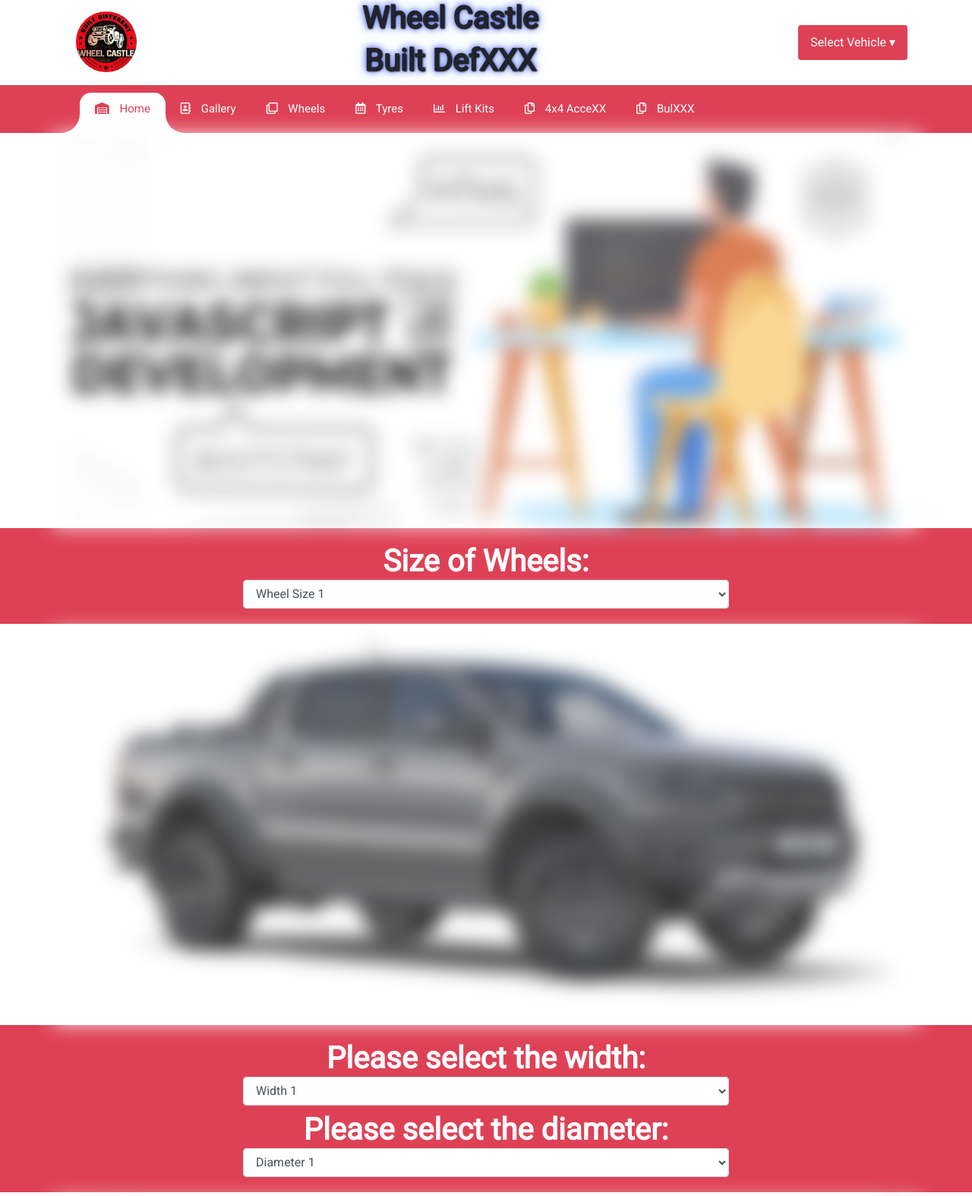
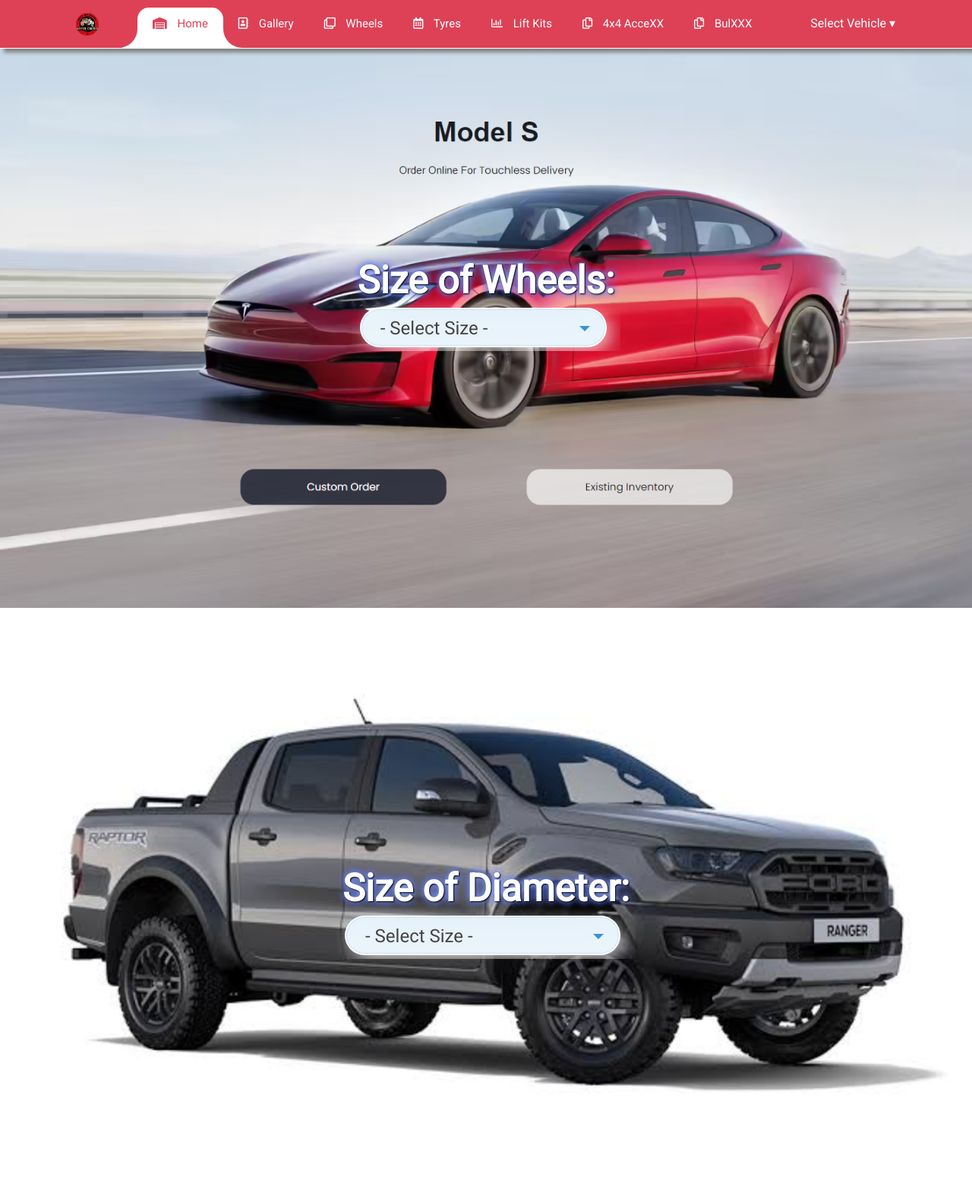
Before and after one commit to miniblaster/CarCastle_Netlify, a plain HTML site: page index.html in a window 1280 px wide. Shown: the top 1574 px of the page at 76% size. Drawn offline with nearby package versions, Linux system fonts and the light colour scheme.

Commit message:
completed_1

```diff
--- a/assets/css/custom.css
+++ b/assets/css/custom.css
@@ -1,4 +1,8 @@
 @import url('https://fonts.googleapis.com/css?family=Roboto');
+
+html {
+  scroll-behavior: smooth;
+}
 
 body {
 	font-family: 'Roboto', sans-serif;
@@ -89,6 +93,14 @@ ul.dropdown {
 
 
 /*----------bootstrap-navbar-css------------*/
+
+.navbar {
+	position: fixed;
+	width: 100%;
+	z-index: 2000;
+	box-shadow: 5px 5px 5px grey;
+	border-bottom: 1px solid white;
+}
 
 .navbar-logo{
 	padding: 15px;
@@ -212,16 +224,18 @@ ul.dropdown {
 
 /* Start Video Associate */
 
-.section-background + h1 {
-	/* position: absolute; */
+.section-background h1 {
+	font-size: 50px;
+	font-weight: 800;
+	color: white !important;
+	text-shadow: 1px 1px 2px black, 0 0 0.2em lightblue, 0 0 0.2em blue;
+}
+
+.section-background div {
+	margin: auto;
 	z-index: 10;
-	left: 25%;
-	top: 40%;
-	font-weight: 800;
-	background-color: #de4156 !important;
-	color: #fff !important;
-	padding-top: 20px;
-	padding-bottom: 20px;
+	overflow: hidden;
+	/* max-height: 220px; */
 }
 
 /* End Video Associate */
@@ -229,7 +243,7 @@ ul.dropdown {
 
 /* RWD - Responsive Web Design */
 
-@media(min-width: 992px){
+@media(min-width: 1200px){
 	.navbar-expand-custom {
 	    -ms-flex-flow: row nowrap;
 	    flex-flow: row nowrap;
@@ -252,10 +266,13 @@ ul.dropdown {
 	}
 }
 
-@media (max-width: 991px){
+@media (max-width: 1199px){
   .navbar .container {
     width: 100%;
   }
+	.navbar-logo {
+		display: none;
+	}
 	#navbarSupportedContent ul li a{
 		padding: 12px 30px;
 	}
@@ -291,13 +308,16 @@ ul.dropdown {
   .logo-bar .text-div {
     text-align: center;
   }
-	.section-background + h1 {
-		font-weight: 400;
-		font-size: 2rem;
+	.section-background h1 {
+		font-weight: 600;
+		font-size: 40px;
 		left: 20%;
 		top: 30%;
 		margin-top: 10px;
 		margin-bottom: 10px;
+	}
+	.dropdown-el {
+		font-size: 20px !important;
 	}
 }
 
@@ -310,13 +330,20 @@ ul.dropdown {
     max-width: 200px;
     flex-grow: 1;
   }
-	.section-background + h1 {
-		font-weight: 200;
-		font-size: 1.5rem;
+	.section-background h1 {
+		font-weight: 300;
+		font-size: 30px;
 		left: 15%;
 		top: 20%;
 		margin-top: 5px;
 		margin-bottom: 5px;
+	}
+	.dropdown-el {
+		font-size: 18px !important;
+	}
+	.section-background div {
+		position: unset;
+		margin: auto;
 	}
 }
 
@@ -329,7 +356,7 @@ ul.dropdown {
   background-attachment: fixed;
   background-position: center;
   background-size: cover;
-  height: 65vh;
+  height: 100vh;
   width: 100%;
   color: #FFFFFF;
   display: flex;
@@ -338,43 +365,137 @@ ul.dropdown {
 }
 
 .parallax1 {
-	background-image: url("../img/Gif1.gif");
-	opacity: .8;
+	background-image: url("../img/model3.PNG");
+	/* opacity: .8;
 	-webkit-filter: blur(12px);
 	-moz-filter: blur(12px);
 	-o-filter: blur(12px);
 	-ms-filter: blur(12px);
-	filter: blur(12px);
+	filter: blur(12px); */
 }
 
 .parallax2 {
   background-image: url("../img/car.jpeg");
-	opacity: .8;
+	/* opacity: .8;
 	-webkit-filter: blur(12px);
 	-moz-filter: blur(12px);
 	-o-filter: blur(12px);
 	-ms-filter: blur(12px);
-	filter: blur(12px);
+	filter: blur(12px); */
 }
 
 .parallax3 {
-  background-image: url("../img/Gif1.gif");
-	opacity: .8;
+  background-image: url("../img/modelY.PNG");
+	/* opacity: .8;
 	-webkit-filter: blur(12px);
 	-moz-filter: blur(12px);
 	-o-filter: blur(12px);
 	-ms-filter: blur(12px);
-	filter: blur(12px);
+	filter: blur(12px); */
 }
 
 .parallax4 {
   background-image: url("../img/car.jpeg");
-	opacity: .8;
+	/* opacity: .8;
 	-webkit-filter: blur(12px);
 	-moz-filter: blur(12px);
 	-o-filter: blur(12px);
 	-ms-filter: blur(12px);
-	filter: blur(12px);
+	filter: blur(12px); */
 }
 
 /* End Parallax CSS */
+
+
+/* Start Select CSS */
+
+.dropdown-el {
+	font-size: 24px;
+	width: 95%;
+	box-shadow: inset 0 -3em 3em rgba(255, 255, 255, .6), 0 0 0 2px rgb(255, 255, 255),
+    0.3em 0.3em 1em rgba(255, 255, 255, .8);
+	margin-left: 5px;
+	margin-right: 5px;
+  position: relative;
+  display: inline-block;
+  min-height: 2em;
+  max-height: 2em;
+  overflow: hidden;
+  cursor: pointer;
+  text-align: left;
+  white-space: nowrap;
+  color: #444;
+  outline: none;
+  border: 0.06em solid transparent;
+  border-radius: 1em;
+  background-color: #cde4f5;
+  transition: 0.3s all ease-in-out;
+}
+.dropdown-el input:focus + label {
+  background: #def;
+}
+.dropdown-el input {
+  width: 1px;
+  height: 1px;
+  display: inline-block;
+  position: absolute;
+  opacity: 0.01;
+}
+.dropdown-el label {
+  border-top: 0.06em solid #d9d9d9;
+  display: block;
+  height: 2em;
+  line-height: 2em;
+  padding-left: 1em;
+  padding-right: 3em;
+  cursor: pointer;
+  position: relative;
+  transition: 0.3s color ease-in-out;
+}
+.dropdown-el label:nth-child(2) {
+  margin-top: 2em;
+  border-top: 0.06em solid #d9d9d9;
+}
+.dropdown-el input:checked + label {
+  display: block;
+  border-top: none;
+  position: absolute;
+  top: 0;
+  width: 100%;
+}
+.dropdown-el input:checked + label:nth-child(2) {
+  margin-top: 0;
+  position: relative;
+}
+.dropdown-el::after {
+  content: "";
+  position: absolute;
+  right: 0.8em;
+  top: 0.9em;
+  border: 0.3em solid #3694d7;
+  border-color: #3694d7 transparent transparent transparent;
+  transition: 0.4s all ease-in-out;
+}
+.dropdown-el.expanded {
+  border: 0.06em solid #3694d7;
+  background: #fff;
+  border-radius: 0.25em;
+  padding: 0;
+  box-shadow: rgba(0, 0, 0, 0.1) 3px 3px 5px 0px;
+  max-height: 15em;
+}
+.dropdown-el.expanded label {
+  border-top: 0.06em solid #d9d9d9;
+}
+.dropdown-el.expanded label:hover {
+  color: #3694d7;
+}
+.dropdown-el.expanded input:checked + label {
+  color: #3694d7;
+}
+.dropdown-el.expanded::after {
+  transform: rotate(-540deg);
+  top: 0.55em;
+}
+
+/* End Select */
--- a/assets/js/custom.js
+++ b/assets/js/custom.js
@@ -60,20 +60,12 @@ jQuery(document).ready(function($){
 	target.parent().addClass('active');
 });
 
-// Add active class on another page linked
-// ==========================================
-// $(window).on('load',function () {
-//     var current = location.pathname;
-//     console.log(current);
-//     $('#navbarSupportedContent ul li a').each(function(){
-//         var $this = $(this);
-//         // if the current path is like this link, make it active
-//         if($this.attr('href').indexOf(current) !== -1){
-//             $this.parent().addClass('active');
-//             $this.parents('.menu-submenu').addClass('show-dropdown');
-//             $this.parents('.menu-submenu').parent().addClass('active');
-//         }else{
-//             $this.parent().removeClass('active');
-//         }
-//     })
-// });
+$('.dropdown-el').click(function(e) {
+  e.preventDefault();
+  e.stopPropagation();
+  $(this).toggleClass('expanded');
+  $('#'+$(e.target).attr('for')).prop('checked',true);
+});
+$(document).click(function() {
+  $('.dropdown-el').removeClass('expanded');
+});
--- a/index.html
+++ b/index.html
@@ -18,7 +18,7 @@
 <body>
 
   <!-- Start Logo-bar -->
-  <div class="logo-bar">
+  <!-- <div class="logo-bar">
     <div class="container">
       <div class="row">
         <div class="col-2">
@@ -41,17 +41,18 @@
         </div>
       </div>
     </div>
-  </div>
+  </div> -->
   <!-- End logo-bar -->
 
   <!-- Start Navbar -->
   <nav class="navbar navbar-expand-custom navbar-mainbg">
     <div class="container">
-      <div class="m-auto">
       <button class="navbar-toggler" type="button" aria-controls="navbarSupportedContent" aria-expanded="false" aria-label="Toggle navigation">
         <i class="fas fa-bars text-white"></i>
       </button>
-      </div>
+      <a class="navbar-brand navbar-logo" href="#">
+        <img class="logo-img" src="./assets/img/logo.PNG" alt="Logo" width="30" height="30">
+      </a>
       <div class="collapse navbar-collapse" id="navbarSupportedContent">
         <ul class="navbar-nav">
           <div class="hori-selector"><div class="left"></div><div class="right"></div></div>
@@ -78,60 +79,76 @@
           </li>
         </ul>
       </div>
+      <div class="dropdown-div d-flex align-items-center">
+        <button class="btn btn-select-vehicle position-relative"> Select Vehicle &dtrif;
+          <ul class="dropdown">
+            <li><a href="#"> Year </a></li>
+            <li><a href="#"> Make </a></li>
+            <li><a href="#"> Modal </a></li>
+          </ul>
+        </button>
+      </div>
     </div>
   </nav>
   <!-- End navbar -->
 
   <!-- Start Video Div 1 -->
-  <div class="container video-container section-background parallax1" id="home-video"></div>
-  <h1 class="text-primary text-center">
+  <div class="video-container section-background parallax1" id="home-video">
+    <div class="px-2">
+      <h1 class="text-center">
         Size of Wheels:
-    <select class="form-control w-50 mx-auto">
-      <option> Wheel Size 1 </option>
-      <option> Wheel Size 2 </option>
-      <option> Wheel Size 3 </option>
-    </select>
       </h1>
+      <span class="dropdown-el">
+        <input type="radio" name="sortType" value="Relevance" checked="checked" id="sort-relevance"><label for="sort-relevance"> - Select Size -</label>
+        <input type="radio" name="sortType" value="Popularity" id="sort-best"><label for="sort-best"> Wheel Size 1 </label>
+        <input type="radio" name="sortType" value="PriceIncreasing" id="sort-low"><label for="sort-low"> Wheel Size 2 </label>
+        <input type="radio" name="sortType" value="PriceDecreasing" id="sort-high"><label for="sort-high"> Wheel Size 3 </label>
+      </span>
+    </div>
+  </div>
   <!-- End Video Div 1 -->
 
   <!-- Start Video Div 2 -->
-  <div class="container video-container section-background parallax2" id=""></div>
-  <h1 class="text-primary text-center">
-    Please select the width:
-    <select class="form-control w-50 mx-auto mb-2">
-      <option> Width 1 </option>
-      <option> Width 2 </option>
-      <option> Width 3 </option>
-    </select>
-    Please select the diameter:
-    <select class="form-control w-50 mx-auto">
-      <option> Diameter 1 </option>
-      <option> Diameter 2 </option>
-      <option> Diameter 3 </option>
-    </select>
+  <div class="video-container section-background parallax2" id="">
+    <div class="px-2">
+      <h1 class="text-center">
+        Size of Diameter:
       </h1>
+      <span class="dropdown-el">
+        <input type="radio" name="sortType1" value="Relevance1" checked="checked" id="sort-relevance1"><label for="sort-relevance1"> - Select Size -</label>
+        <input type="radio" name="sortType1" value="Popularity1" id="sort-best1"><label for="sort-best1"> Diameter 1 </label>
+        <input type="radio" name="sortType1" value="PriceIncreasing1" id="sort-low1"><label for="sort-low1"> Diameter 2 </label>
+        <input type="radio" name="sortType1" value="PriceDecreasing1" id="sort-high1"><label for="sort-high1"> Diameter 3 </label>
+      </span>
+    </div>
+  </div>
   <!-- End Video Div 2 -->
 
   <!-- Start Video Div 3 -->
-  <div class="container video-container section-background parallax3" id="gallery-video"></div>
-  <h1 class="text-primary text-center">
+  <div class="video-container section-background parallax3" id="gallery-video">
+    <h1 class="text-center">
       Gallery Section:
       <p class="container" style="font-size: 25px;">
         Lorem ipsum dolor sit amet consectetur adipisicing elit. Veritatis minima fuga debitis quasi eius aliquid sapiente? Cumque blanditiis quibusdam, ex totam aliquam provident alias culpa, sit illo, eum doloribus doloremque. Lorem ipsum dolor sit amet consectetur adipisicing elit.
       </p>
     </h1>
+  </div>
   <!-- End Video Div 3 -->
 
   <!-- Start Video Div 4 -->
-  <div class="container video-container section-background parallax4" id="wheels-video"></div>
-  <h1 class="text-primary text-center">
-    Wheels Video:
-    <select class="form-control w-50 mx-auto">
-      <option> Wheels Video 1 </option>
-      <option> Wheels Video 2 </option>
-      <option> Wheels Video 3 </option>
-    </select>
+  <div class="video-container section-background parallax4" id="wheels-video">
+    <div class="px-2">
+      <h1 class="text-center">
+        Size of Wheels:
       </h1>
+      <span class="dropdown-el">
+        <input type="radio" name="sortType2" value="Relevance2" checked="checked" id="sort-relevance2"><label for="sort-relevance2"> - Select Size -</label>
+        <input type="radio" name="sortType2" value="Popularity2" id="sort-best2"><label for="sort-best2"> Wheel Size 1 </label>
+        <input type="radio" name="sortType2" value="PriceIncreasing2" id="sort-low2"><label for="sort-low2"> Wheel Size 2 </label>
+        <input type="radio" name="sortType2" value="PriceDecreasing2" id="sort-high2"><label for="sort-high2"> Wheel Size 3 </label>
+      </span>
+    </div>
+  </div>
   <!-- End Video Div 4 -->
 
   <script src="https://code.jquery.com/jquery-3.3.1.slim.min.js" integrity="sha384-q8i/X+965DzO0rT7abK41JStQIAqVgRVzpbzo5smXKp4YfRvH+8abtTE1Pi6jizo" crossorigin="anonymous"></script>
```
Also changed, not shown: assets/img/model3.PNG (added), assets/img/modelY.PNG (added). Lines whose indentation alone changed are shown as unchanged.
